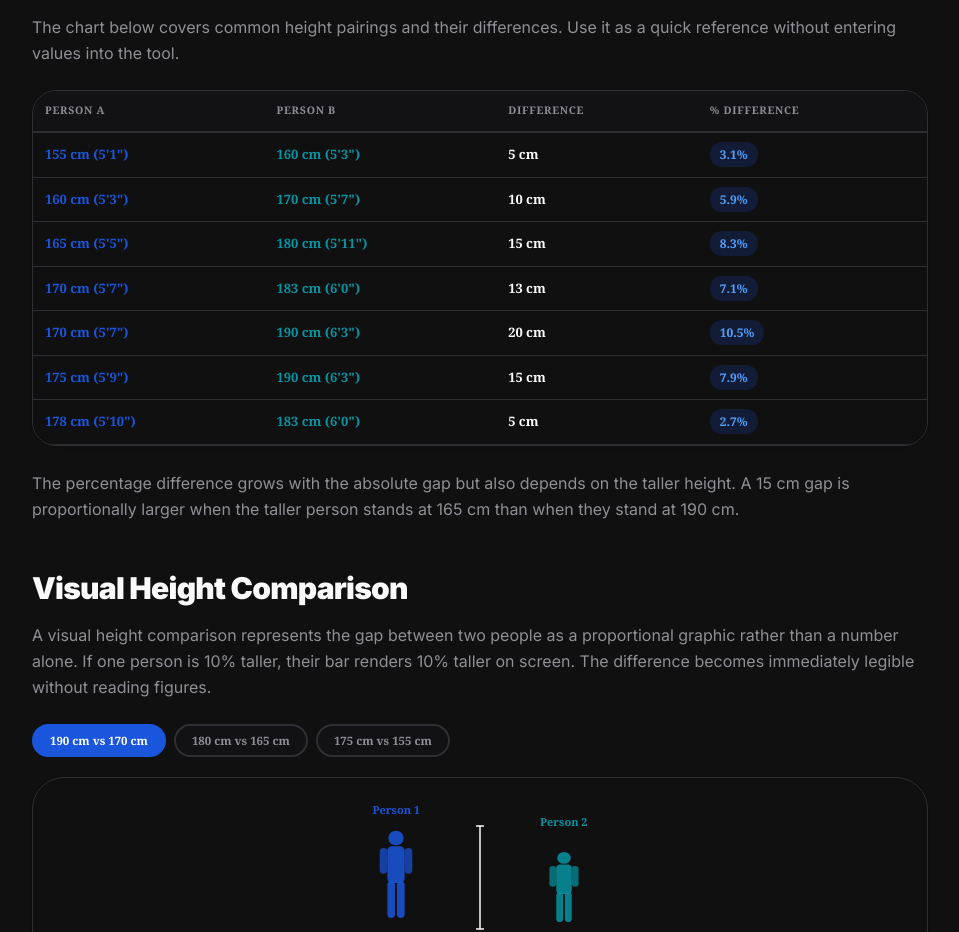
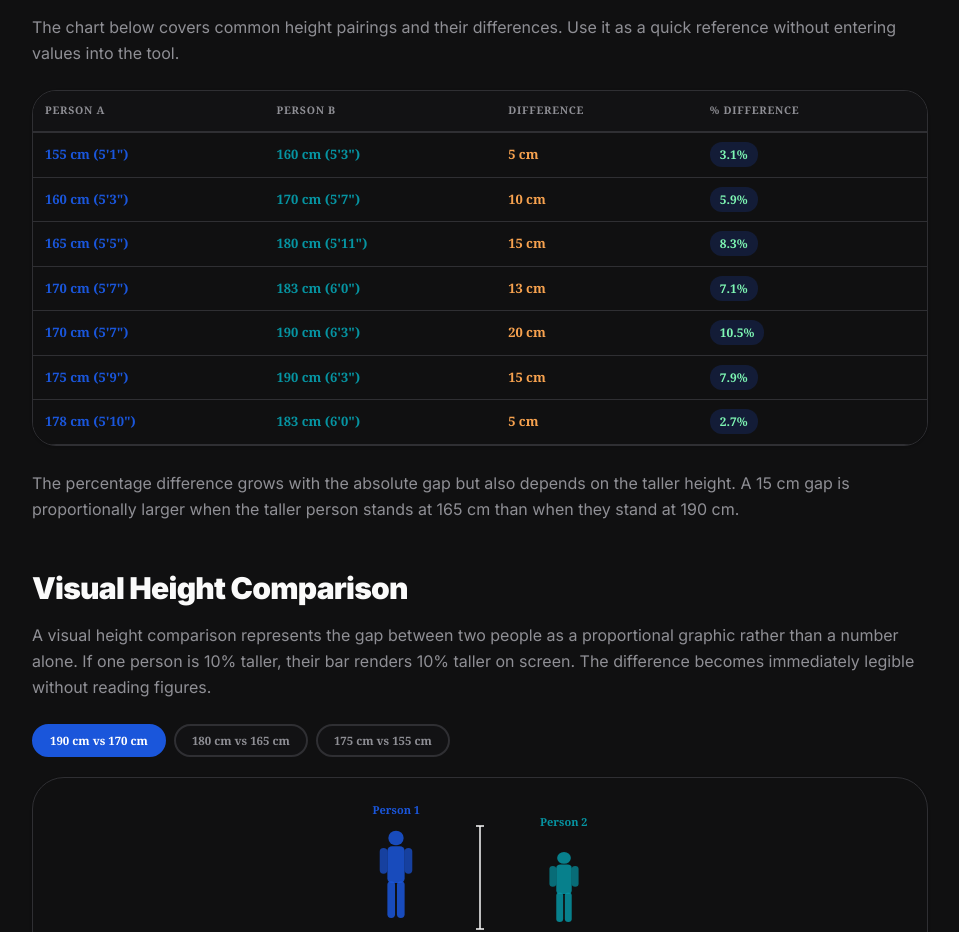
Before and after one commit to heighttool19-cmyk/heightcomparison, a Next.js app: page /height-difference-calculator in a window 1280 px wide. Shown: the part 3220-4152 px from the top of the page, without its empty margins (320-1279 px from the left). Built offline with nearby package versions, Linux system fonts and the light colour scheme.

Commit message:
Refactored the color of table coloums

```diff
--- a/src/components/height-difference-calculator/HeightDifferenceChart.tsx
+++ b/src/components/height-difference-calculator/HeightDifferenceChart.tsx
@@ -34,9 +34,9 @@ export default function HeightDifferenceChart() {
                         <tr key={i} className="border-b border-border hover:bg-surface/50 transition-colors">
                             <td className="p-3 font-bold text-[#1A56DB]">{r.a}</td>
                             <td className="p-3 font-bold text-[#0694A2]">{r.b}</td>
-                            <td className="p-3 font-black text-foreground">{r.diff}</td>
+                            <td className="p-3 font-black text-[#f7a24f]">{r.diff}</td>
                             <td className="p-3">
-                                <span className={`rounded-md px-2.5 py-1 text-xs font-bold ${isDark ? 'bg-blue-900/30 text-blue-400' : 'bg-[#1a56db12] bg-opacity-10 text-[#1A56DB]'}`}>
+                                <span className={`rounded-md px-2.5 py-1 text-xs font-bold ${isDark ? 'bg-blue-900/30 text-[#7ef7b4]' : 'bg-[#1a56db12] bg-opacity-10 text-[#1A56DB]'}`}>
                                     {r.pct}
                                 </span>
                             </td>
```
Also changed, not shown: src/app/globals.css (+9 -4 lines).
